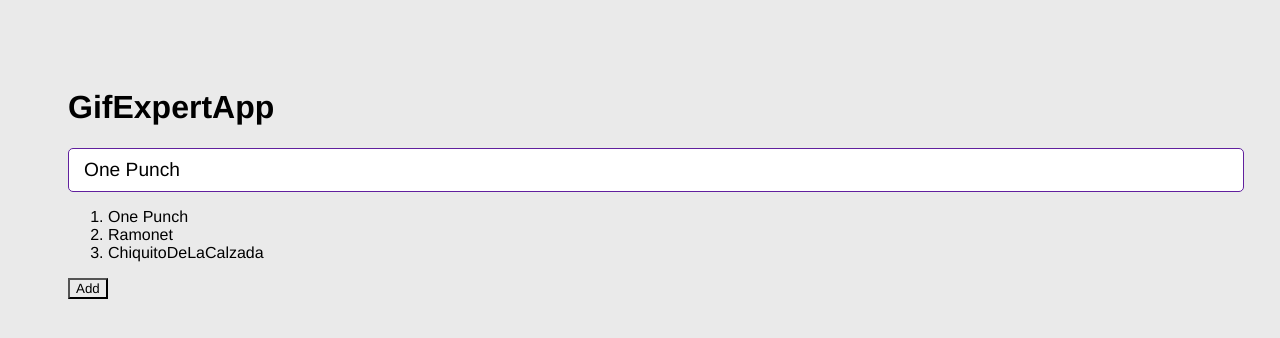
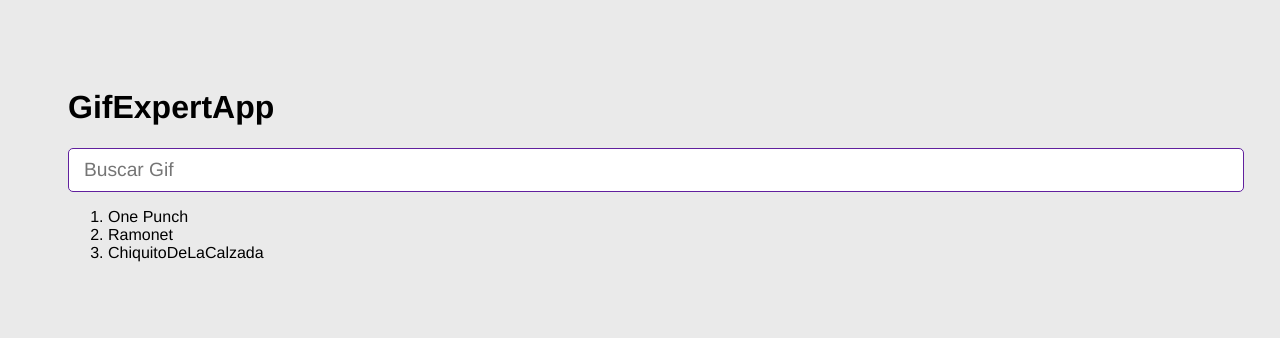
Before and after one commit to FedeAltava/GifAPP, a React (Vite) app: page / in a window 1280 px wide. Shown: the top 338 px of the page. Built offline with nearby package versions, Linux system fonts and the light colour scheme.

Commit message:
chore addCategory done

```diff
--- a/src/GifExpertApp.jsx
+++ b/src/GifExpertApp.jsx
@@ -3,21 +3,23 @@ import { AddCategory } from "./componentes/AddCategory";
 
 export const GifExpertApp = ()=>{
     const [categories, setCategories] = useState(['One Punch','Ramonet','ChiquitoDeLaCalzada']);
-    const onAddCateggory = ()=>{
-        const hero = 'luthien';
-        setCategories((prev) =>[...prev, hero] )
+
+    const onAddCategory = (onNewCategory)=>{
+        setCategories([...categories, onNewCategory])
     }
+
     return (
         <>
             <h1>GifExpertApp</h1>
-            <AddCategory />
+
+            <AddCategory onNewCategory={onAddCategory}/>
+
             <ol>
                 {categories.map((category)=>{
                     return <li key={category}>{category}</li>;
                 })}
 
             </ol>
-            <button onClick={onAddCateggory}>Add</button>
         </>
     )
 }
--- a/src/componentes/AddCategory.jsx
+++ b/src/componentes/AddCategory.jsx
@@ -1,18 +1,22 @@
 import { useState } from "react";
 
-export const AddCategory = () => {
+export const AddCategory = ({ onNewCategory }) => {
 
-    const [inputValue, setInputValue] = useState('One Punch');
+    const [inputValue, setInputValue] = useState('');
 
     const onImpuntChange = (event) => {
-        console.log(event.target.value)
         setInputValue(event.target.value);
-    }
-    const onSubmit = (event)=>{
+    };
+
+    const onSubmit = (event) => {
         event.preventDefault();
-    }
+        if(inputValue.trim().length === 0) return;
+        onNewCategory(inputValue.trim())
+        setInputValue('');
+    };
+
     return (
-        <form onSubmit ={(event)=>onSubmit(event)}>
+        <form onSubmit={(event) => onSubmit(event)}>
 
             <input
                 type="text"
```
